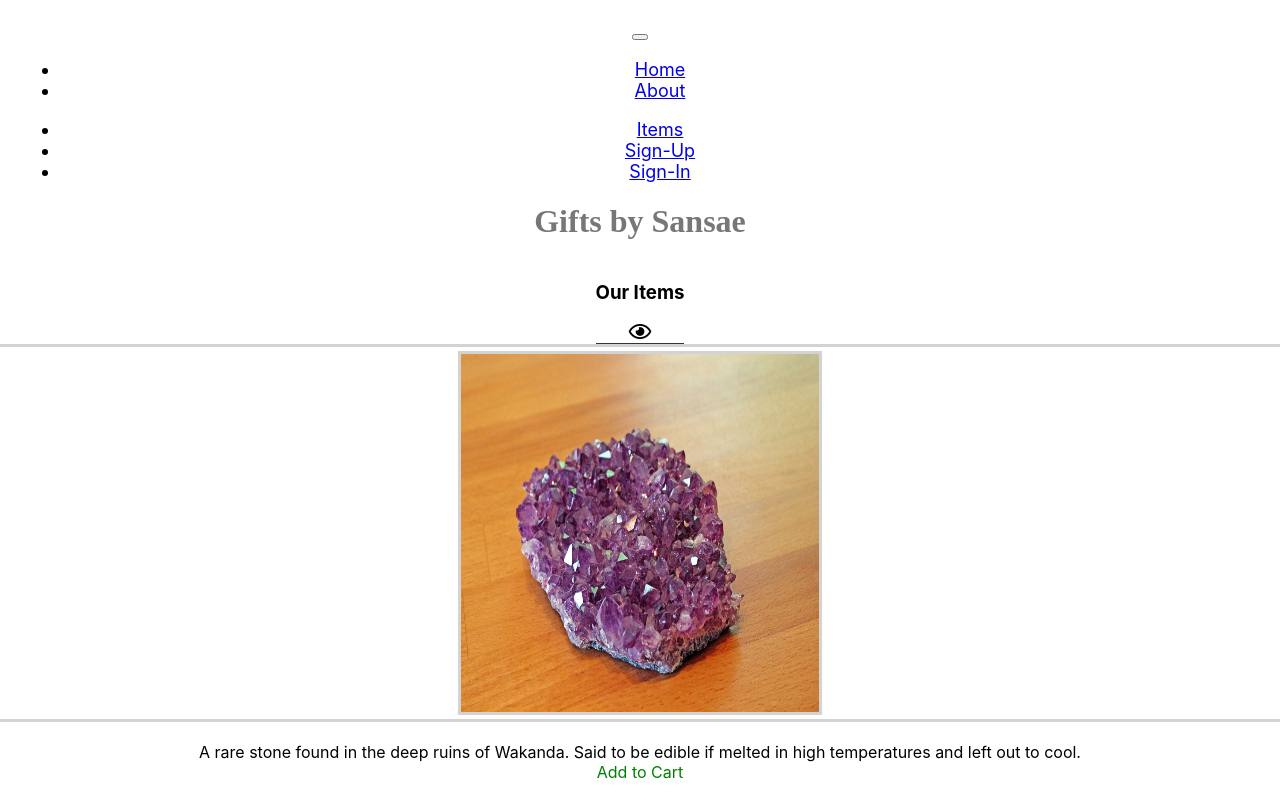
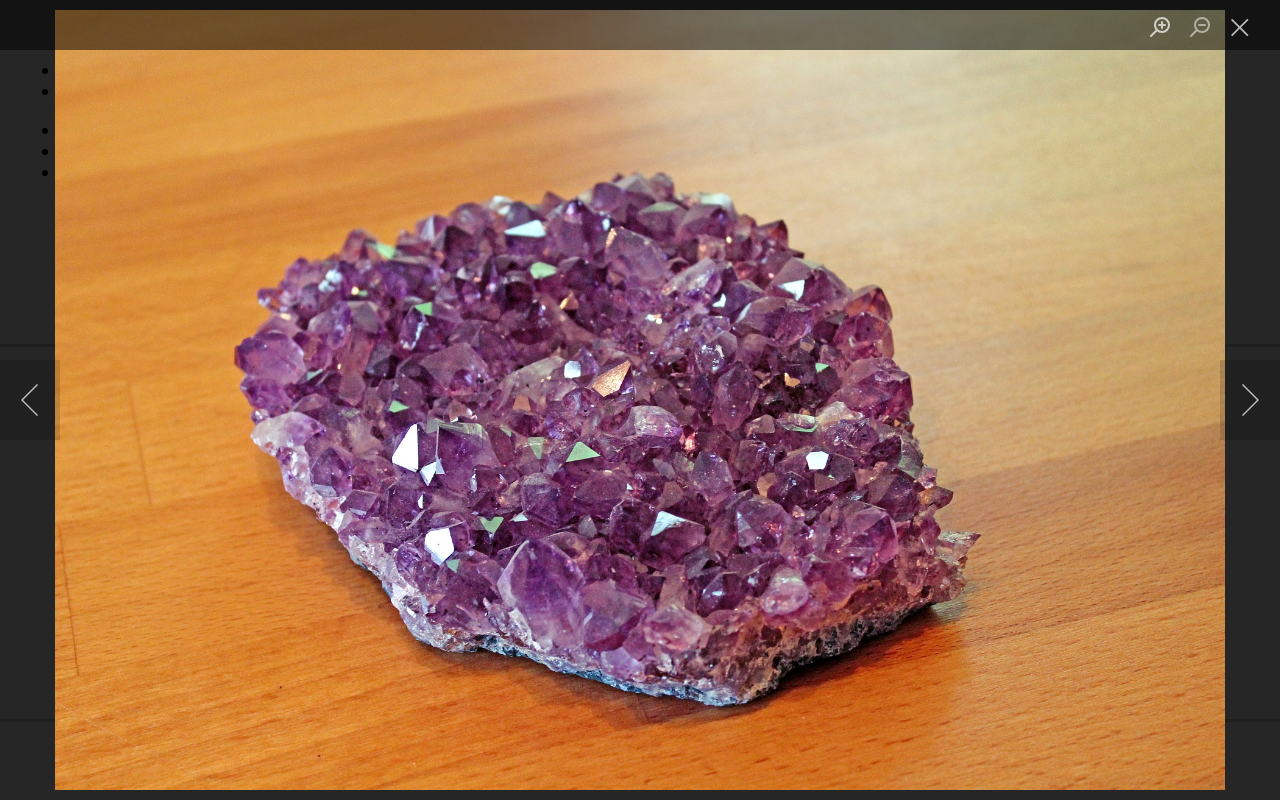
Before and after one commit to sansae/giftsBySansae, a React (Create React App) app in the folder client/: page / in a window 1280 px wide. Both pictures are taken after a click on the picture 639 px from the left and 532 px from the top of the page. Shown: the top 800 px of the page. Built offline with nearby package versions, Linux system fonts and the light colour scheme; the HTML template or start-up script is replaced by a standard one.

Commit message:
implement fullview of image display on click using react image lightbox

```diff
--- a/client/package.json
+++ b/client/package.json
@@ -10,6 +10,7 @@
     "react": "^16.6.1",
     "react-bootstrap": "^0.32.4",
     "react-dom": "^16.6.1",
+    "react-image-lightbox": "^5.1.0",
     "react-scripts": "2.1.1"
   },
   "scripts": {
--- a/client/src/components/Landing.js
+++ b/client/src/components/Landing.js
@@ -1,38 +1,22 @@
 import React from 'react';
+import Lightbox from 'react-image-lightbox';
+import 'react-image-lightbox/style.css';
 import imageData from './../data/images';
 
 class Landing extends React.Component {
   constructor(props) {
     super(props);
 
-    this.state = { currentImg: imageData[0], page: 1 };
-  }
-
-  handleImageClick(image) {
-    this.setState({ currentImg: image });
-  }
-
-  showFullImg(image, modal) {
-    // alert(`${image}`);
-    alert(modal);
-    // var modal = document.getElementById('myModal');
+    this.state = { currentImg: imageData[0], page: 1, isOpen: false, photoIndex: 0 };
   }
 
   render() {
+    const { photoIndex, isOpen } = this.state;
     let divItems = [];
-    let modal = [];
-
-    modal.push(
-      <div id="myModal" class="modal">
-        <span class="close">&times;</span>
-        <img class="modal-content" id="img01" alt=""></img>
-        <div id="caption"></div>
-      </div>
-    )
 
     imageData.map( image => {
       return divItems.push(
-        <div onClick={() => this.handleImageClick(image)}>
+        <div onClick={() => this.setState({ currentImg: image })}>
           <img src={image.src} alt={image.name} class="img-item"></img>
           <p>{image.name}</p>
         </div>
@@ -50,9 +34,33 @@ class Landing extends React.Component {
 
         <section className="display">
           <div className="item">
-            <img onClick={() => this.showFullImg(this.state.currentImg.src, modal)} src={this.state.currentImg.src} alt={this.state.currentImg.name}></img>
+            <img onClick={() => this.setState({isOpen: true})} src={this.state.currentImg.src} alt={this.state.currentImg.name}></img>
+
+            {isOpen && (
+              <Lightbox
+                mainSrc={imageData[photoIndex].src}
+                nextSrc={imageData[(photoIndex + 1) % imageData.length].src}
+                prevSrc={imageData[(photoIndex + imageData.length - 1) % imageData.length].src}
+                onCloseRequest={() =>
+                  this.setState({
+                    isOpen: false,
+                  })
+                }
+                onMovePrevRequest={() =>
+                  this.setState({
+                    photoIndex: (photoIndex + imageData.length - 1) % imageData.length
+                  })
+                }
+                onMoveNextRequest={() =>
+                  this.setState({
+                    photoIndex: (photoIndex + 1) % imageData.length
+                  })
+                }
+              />
+            )}
           </div>
         </section>
+
 
         <section className="item-description">
           {this.state.currentImg.description}
```
Also changed, not shown: 1 other file (tests, documents, lock files or other folders).
